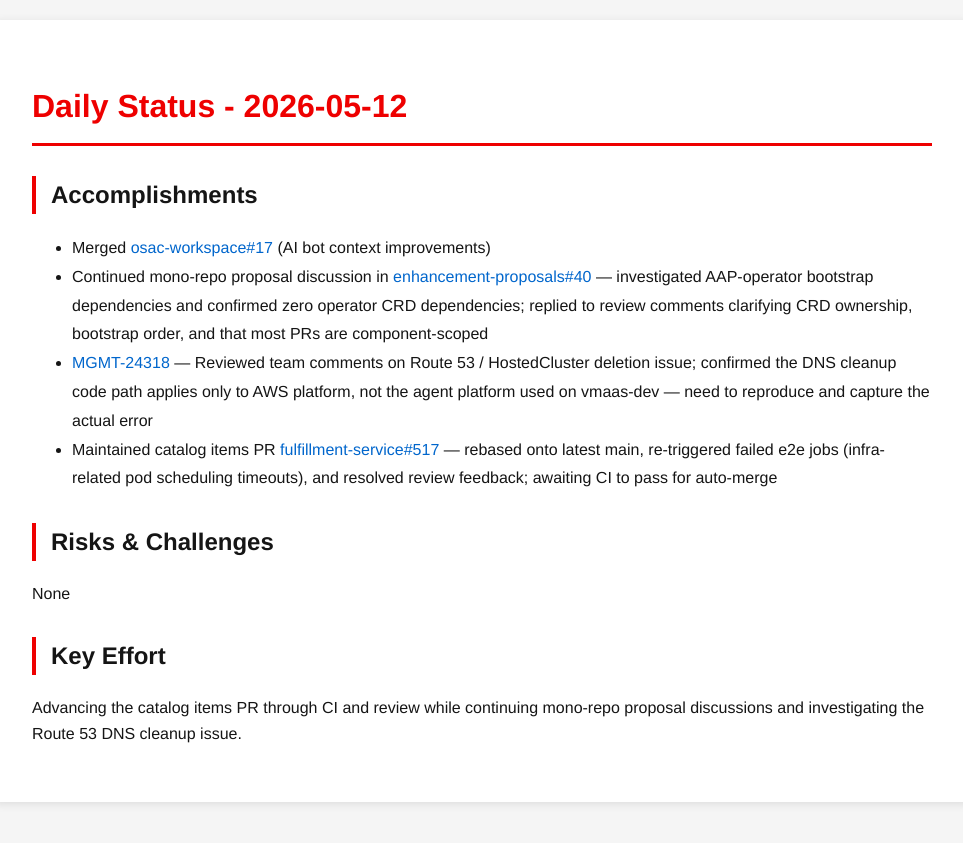
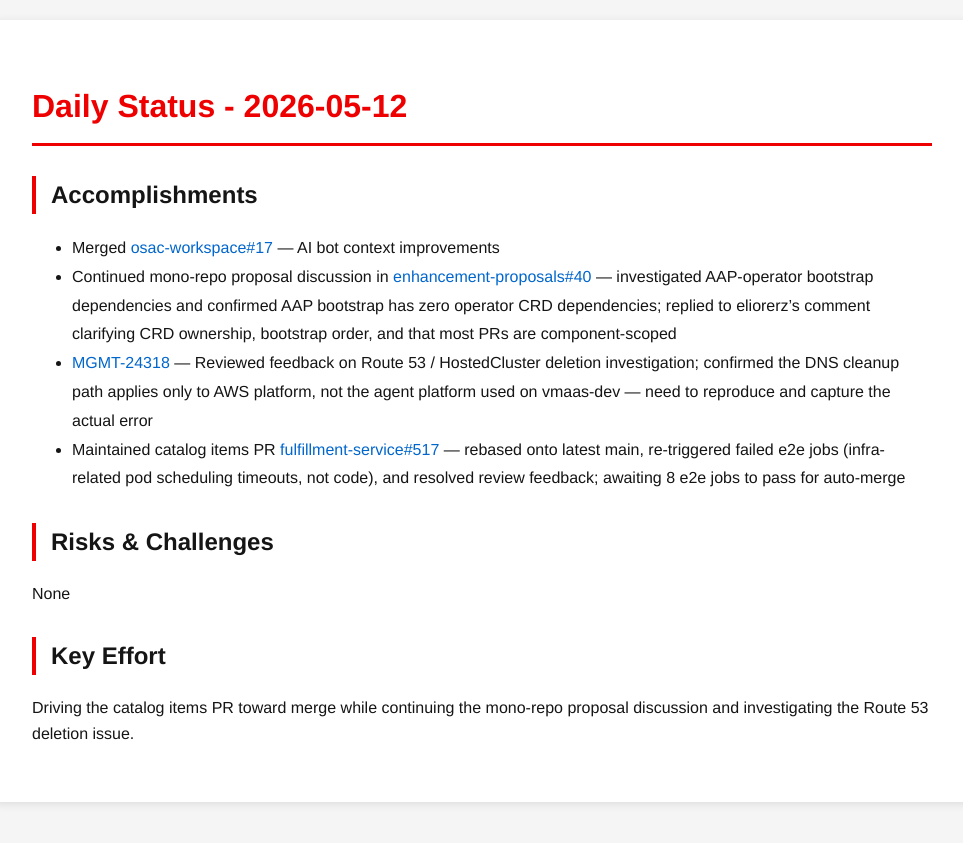
Before and after one commit to tzvatot/daily-status, a Jekyll site: the page built from 2026-05-12.md, in a window 1280 px wide. Shown: the top 843 px of the page, without its empty margins (158-1121 px from the left). Built offline with Jekyll 4.4.1, drawn with Linux system fonts in a browser that asks for light colours.

Commit message:
Daily status update - 2026-05-12

```diff
--- a/2026-05-12.md
+++ b/2026-05-12.md
@@ -7,13 +7,13 @@
 # Daily Status - 2026-05-12
 
 ## Accomplishments
-- Merged [osac-workspace#17](https://github.com/osac-project/osac-workspace/pull/17) (AI bot context improvements)
-- Continued mono-repo proposal discussion in [enhancement-proposals#40](https://github.com/osac-project/enhancement-proposals/pull/40) — investigated AAP-operator bootstrap dependencies and confirmed zero operator CRD dependencies; replied to review comments clarifying CRD ownership, bootstrap order, and that most PRs are component-scoped
-- [MGMT-24318](https://redhat.atlassian.net/browse/MGMT-24318) — Reviewed team comments on Route 53 / HostedCluster deletion issue; confirmed the DNS cleanup code path applies only to AWS platform, not the agent platform used on vmaas-dev — need to reproduce and capture the actual error
-- Maintained catalog items PR [fulfillment-service#517](https://github.com/osac-project/fulfillment-service/pull/517) — rebased onto latest main, re-triggered failed e2e jobs (infra-related pod scheduling timeouts), and resolved review feedback; awaiting CI to pass for auto-merge
+- Merged [osac-workspace#17](https://github.com/osac-project/osac-workspace/pull/17) — AI bot context improvements
+- Continued mono-repo proposal discussion in [enhancement-proposals#40](https://github.com/osac-project/enhancement-proposals/pull/40) — investigated AAP-operator bootstrap dependencies and confirmed AAP bootstrap has zero operator CRD dependencies; replied to eliorerz's comment clarifying CRD ownership, bootstrap order, and that most PRs are component-scoped
+- [MGMT-24318](https://issues.redhat.com/browse/MGMT-24318) — Reviewed feedback on Route 53 / HostedCluster deletion investigation; confirmed the DNS cleanup path applies only to AWS platform, not the agent platform used on vmaas-dev — need to reproduce and capture the actual error
+- Maintained catalog items PR [fulfillment-service#517](https://github.com/osac-project/fulfillment-service/pull/517) — rebased onto latest main, re-triggered failed e2e jobs (infra-related pod scheduling timeouts, not code), and resolved review feedback; awaiting 8 e2e jobs to pass for auto-merge
 
 ## Risks & Challenges
 None
 
 ## Key Effort
-Advancing the catalog items PR through CI and review while continuing mono-repo proposal discussions and investigating the Route 53 DNS cleanup issue.
+Driving the catalog items PR toward merge while continuing the mono-repo proposal discussion and investigating the Route 53 deletion issue.
```
